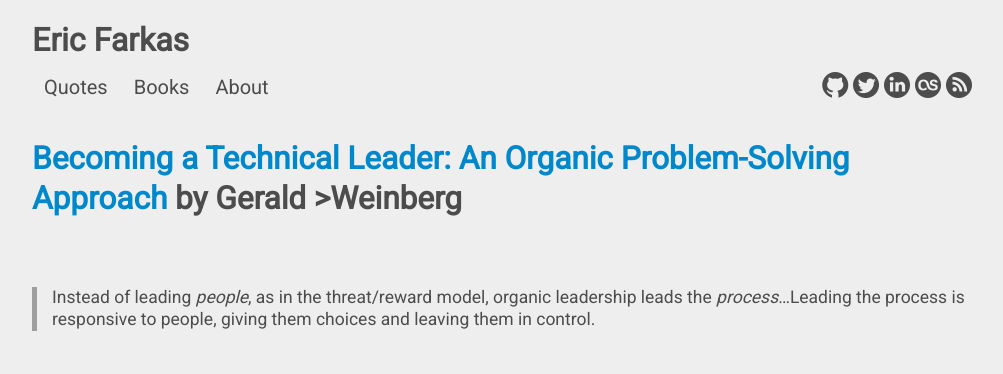
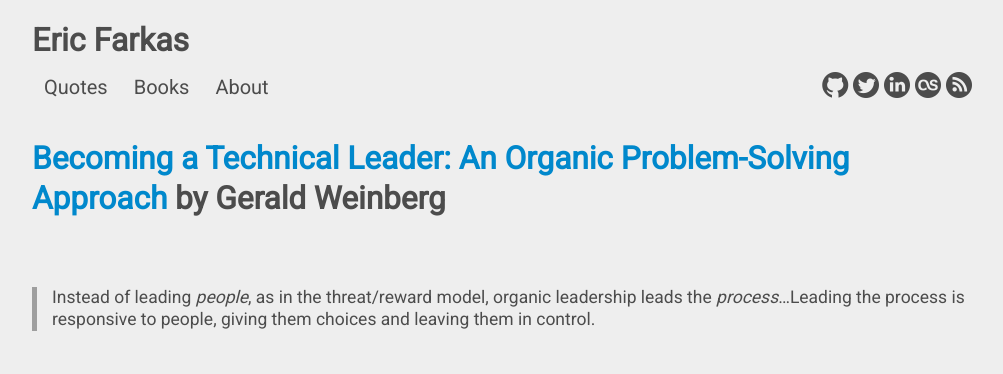
Before and after one commit to speric/speric.github.com, a Jekyll site: the page built from books/becoming-a-technical-leader.md, in a window 1280 px wide. Shown: the top 374 px of the page, without its empty margins (138-1141 px from the left). Built offline with Jekyll 4.4.1, drawn with Linux system fonts in a browser that asks for light colours; some web fonts are replaced; comment, search, counter and statistics services are not loaded.

Commit message:
Typo fix

```diff
--- a/books/becoming-a-technical-leader.md
+++ b/books/becoming-a-technical-leader.md
@@ -6,8 +6,7 @@
 <h2>
   <a
     href="https://www.amazon.com/Becoming-Technical-Leader-Problem-Solving-Approach/dp/0932633021"
-  >Becoming a Technical Leader: An Organic Problem-Solving Approach </a> by Gerald
-  >Weinberg
+  >Becoming a Technical Leader: An Organic Problem-Solving Approach </a> by Gerald Weinberg
 </h2>
 
 <br/>
```
